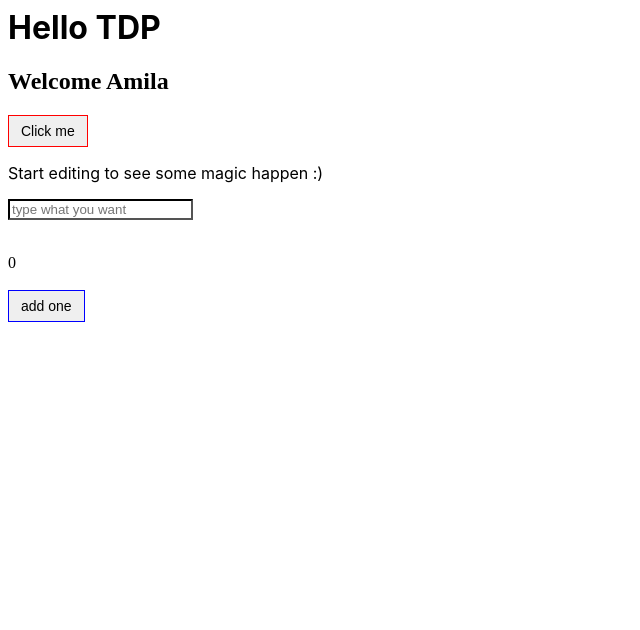
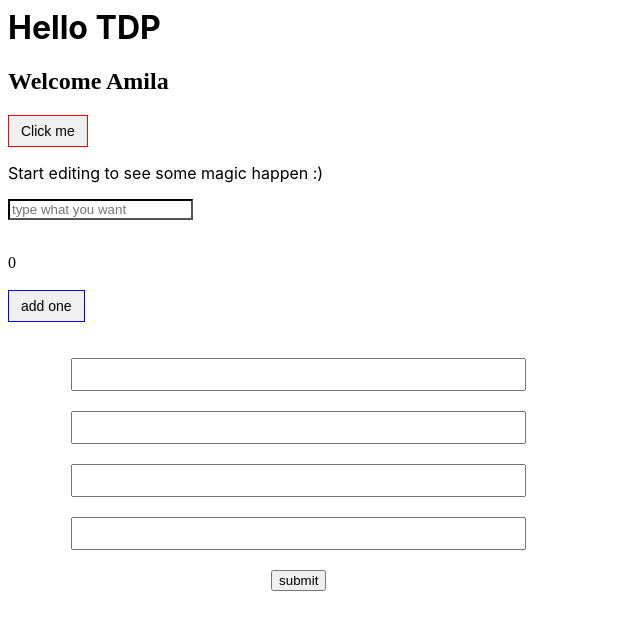
Before and after one commit to TDgithub1/stackblitz-starters-ajjntb, a React (Create React App) app: page / in a window 1280 px wide. Shown: the top 630 px of the page, without its empty margins (0-640 px from the left). Built offline with nearby package versions, Linux system fonts and the light colour scheme.

Commit message:
1 file modified, 2 added

```diff
--- /dev/null
+++ b/Components/Unit.js
@@ -0,0 +1,5 @@
+const Unit = ({ image, name, city, position }) => {
+  return {};
+};
+
+export default Unit;
--- a/src/App.js
+++ b/src/App.js
@@ -1,5 +1,6 @@
 import React, { useState } from 'react';
 import './style.css';
+import './app.css';
 
 export default function App() {
   // let clickText = 'amila';
@@ -19,6 +20,16 @@ export default function App() {
       setBtnText((previousVal) => previousVal + 1);
     }, 3000); //after 3 second value change
   };
+
+  // second(main class) section usestate & function
+
+  const [imageUrl, setImageUrl] = useState('');
+  const [name, setName] = useState('');
+  const [city, setCity] = useState('');
+  const [position, setPosition] = useState('');
+  const [myData, setMyData] = useState([]);
+
+  console.log(myData);
 
   return (
     <div>
@@ -65,6 +76,86 @@ export default function App() {
       >
         add one
       </button>
+      <br />
+      <br />
+      <br />
+
+      <div className="main_contanier">
+        <div className="main_left">
+          <input
+            type="text"
+            value={imageUrl}
+            onChange={(e) => {
+              e.preventDefault();
+              setImageUrl(e.target.value);
+            }}
+          />
+          <input
+            type="text"
+            value={name}
+            onChange={(e) => {
+              e.preventDefault();
+              setName(e.target.value);
+            }}
+          />
+          <input
+            type="text"
+            value={city}
+            onChange={(e) => {
+              e.preventDefault();
+              setCity(e.target.value);
+            }}
+          />
+          <input
+            type="text"
+            value={position}
+            onChange={(e) => {
+              e.preventDefault();
+              setPosition(e.target.value);
+            }}
+          />
+          <button
+            onClick={() => {
+              // console.log({
+              //   imageUrl,
+              //   name,
+              //   city,
+              //   position,
+              // });
+
+              setMyData((pre) => {
+                return [
+                  ...pre,
+                  {
+                    Image: imageUrl,
+                    name,
+                    city,
+                    position,
+                  },
+                ];
+              });
+
+              setImageUrl((pre) => {
+                if (pre.length > 0) {
+                  return '';
+                } else {
+                  return pre;
+                }
+              });
+
+              setName((pre) => (pre.length > 0 ? '' : pre));
+              // setName(pre => pre.length > 0 ? ("") : (pre)) same thing
+
+              setCity((pre) => (pre.length > 0 ? '' : pre));
+
+              setPosition((pre) => (pre.length > 0 ? '' : pre));
+            }}
+          >
+            submit
+          </button>
+        </div>
+        <div className="main_right"></div>
+      </div>
     </div>
   );
 }
--- /dev/null
+++ b/src/app.css
@@ -0,0 +1,21 @@
+.main_contanier {
+  margin: 0 auto; /*center middle */
+  width: 90%;
+  display: grid;
+  grid-template-columns: 40% 60%;
+  grid-template-rows: 1;
+}
+
+.main_contanier .main_left {
+  margin-right: 20px;
+  width: 100%;
+  display: flex;
+  flex-direction: column;
+  align-items: center;
+  gap: 20px;
+}
+
+.main_contanier .main_left input {
+  width: 100%;
+  padding: 7px;
+}
```
